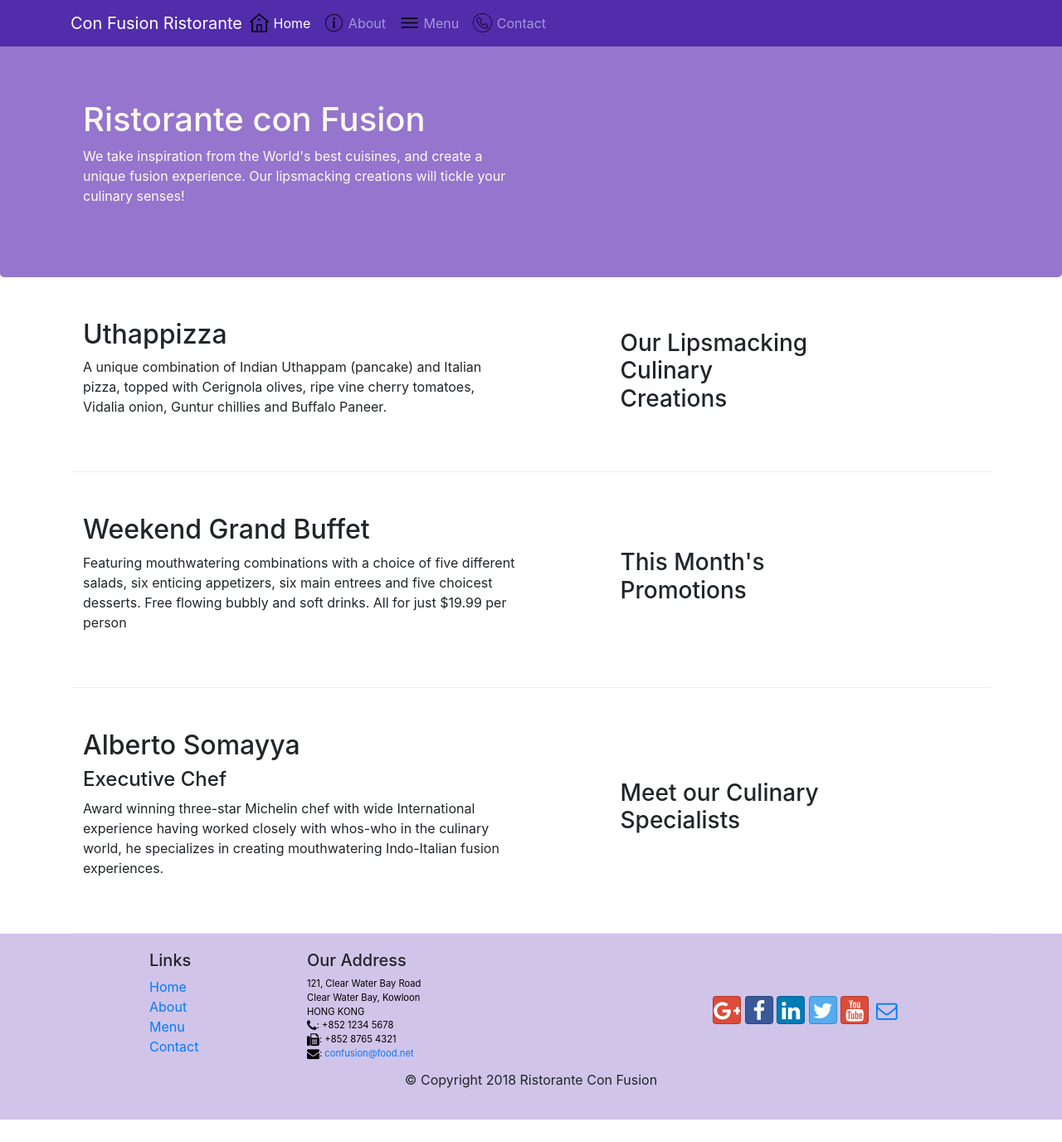
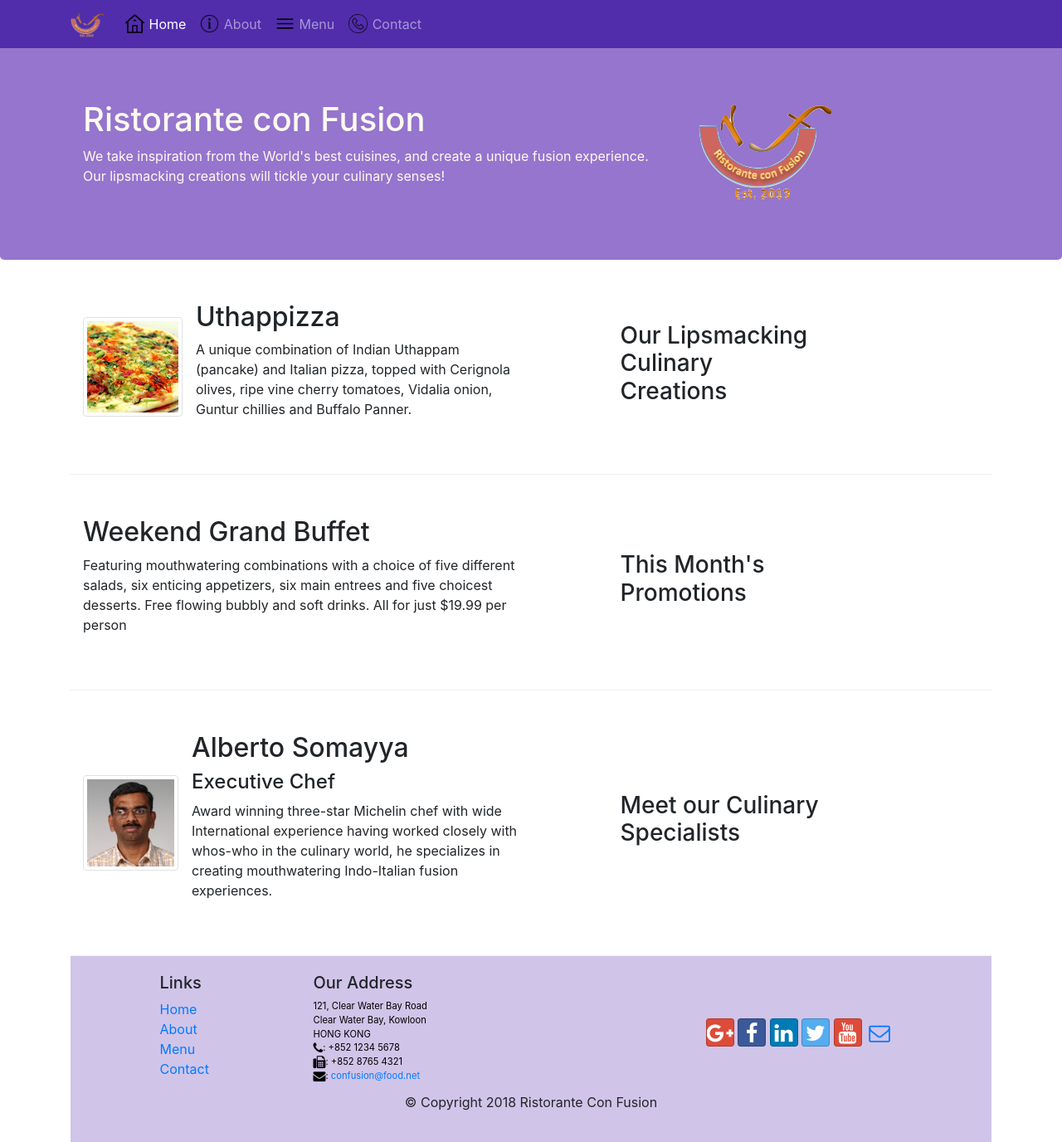
Before and after one commit to Valentyn23/bootstrap, a website: page index.html in a window 1280 px wide. Shown: the whole page at 83% size. Before the commit the page ends 1349 px from the top, so only its background shows below. Drawn offline with nearby package versions, Linux system fonts and the light colour scheme.

Commit message:
img and media

```diff
--- a/index.html
+++ b/index.html
@@ -18,10 +18,10 @@
 <body>
 <nav class="navbar navbar-dark navbar-expand-sm fixed-top">
     <div class="container">
-        <button class="navbar-toggler" type="button" data-toggle="collapse" data-target="Navbar">
+        <button class="navbar-toggler" type="button" data-toggle="collapse" data-target="#Navbar">
             <span class="navbar-toggler-icon"></span>
         </button>
-        <a class="navbar-brand mr-auto" href="#">Con Fusion Ristorante   </a>
+        <a class="navbar-brand" href="#"><img src="img/logo.png" height="30" width="41"></a>
         <div class="collapse navbar-collapse" id="Navbar">
          <ul class="navbar-nav mr-auto">
             <li class="nav-item active"><a class="nav-link" href="#"><img class="home_pic" src="pic/free-icon-homepage-66760.png"> Home</a> </li>
@@ -36,11 +36,12 @@
     <header class="jumbotron">
         <div class="container">
             <div class="row row-header">
-                <div class="col-12 col-sm-6">
+                <div class="col-12 col-sm-8">
                     <h1>Ristorante con Fusion</h1>
                     <p>We take inspiration from the World's best cuisines, and create a unique fusion experience. Our lipsmacking creations will tickle your culinary senses!</p>
                 </div>
-                <div class="col-12 col-sm">
+                <div class="col-12 col-sm align-self-center">
+                    <img src = "img/logo.png" class="img-fluid">
                 </div>
             </div>
         </div>
@@ -52,8 +53,16 @@
                 <h3>Our Lipsmacking Culinary Creations</h3>
             </div>
             <div class="col col-sm order-sm-first col-md-6">
-                <h2>Uthappizza</h2>
-                <p class="d-none d-sm-block">A unique combination of Indian Uthappam (pancake) and Italian pizza, topped with Cerignola olives, ripe vine cherry tomatoes, Vidalia onion, Guntur chillies and Buffalo Paneer.</p>
+                <div class="media">
+                    <img class="d-flex mr-3 img-thumbnail align-self-center"
+                    src="img/uthappizza.png" alt="uthappizza">
+                    <div class="media-body">
+                        <h2 class="mt-0">Uthappizza</h2>
+                    <p class="d-none d-sm-block">A unique combination of Indian Uthappam (pancake) and Italian pizza, topped with Cerignola olives, ripe vine cherry tomatoes, Vidalia onion, Guntur chillies and Buffalo Panner.</p>
+                    </div>
+
+
+                </div>
             </div>
         </div>
 
@@ -73,9 +82,15 @@
                 <h3>Meet our Culinary Specialists</h3>
             </div>
             <div class="col col-sm order-sm-first col-md-6">
-                <h2>Alberto Somayya</h2>
-                <h4>Executive Chef</h4>
-                <p class="d-none d-sm-block">Award winning three-star Michelin chef with wide International experience having worked closely with whos-who in the culinary world, he specializes in creating mouthwatering Indo-Italian fusion experiences. </p>
+                <div class="media">
+                    <img class="d-flex mr-3 img-thumbnail align-self-center"
+                    src="img/alberto.png" alt="alberto">
+                    <div class="media-body">
+                        <h2>Alberto Somayya</h2>
+                        <h4>Executive Chef</h4>
+                        <p class="d-none d-sm-block">Award winning three-star Michelin chef with wide International experience having worked closely with whos-who in the culinary world, he specializes in creating mouthwatering Indo-Italian fusion experiences. </p>
+                </div>
+
             </div>
         </div>
     </div>
```
Also changed, not shown: aboutus.html (+5 -4 lines), contactus.html (+8 -7 lines), img/alberto.png (added), img/buffet.png (added), img/logo.png (added), img/uthappizza.png (added), 1 other file.
